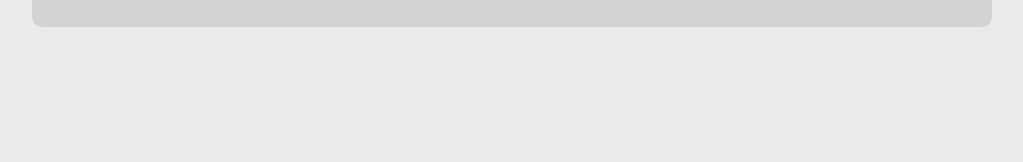
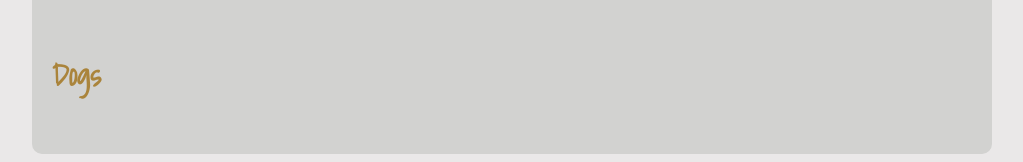
Before and after one commit to sonikatanwani/gitPractice, a plain HTML site: page index.html in a window 1280 px wide. Shown: the part 1011-1173 px from the top of the page, without its empty margins (128-1151 px from the left). Before the commit the page ends 1046 px from the top, so only its background shows below. Drawn offline with Linux system fonts and the light colour scheme.

Commit message:
added reptile container to index.html so as to create conflict wen feat02 brach also gets merged

```diff
--- a/index.html
+++ b/index.html
@@ -89,6 +89,9 @@
 		<div class="animalSection" id="dogs">
 			<h2>Dogs</h2>
 		</div>
+		<div class="animalSection" id="reptiles">
+			<h2>Dogs</h2>
+		</div>
 	</div>
 
 	<script type="text/javascript" src="cat.js"></script>
```
